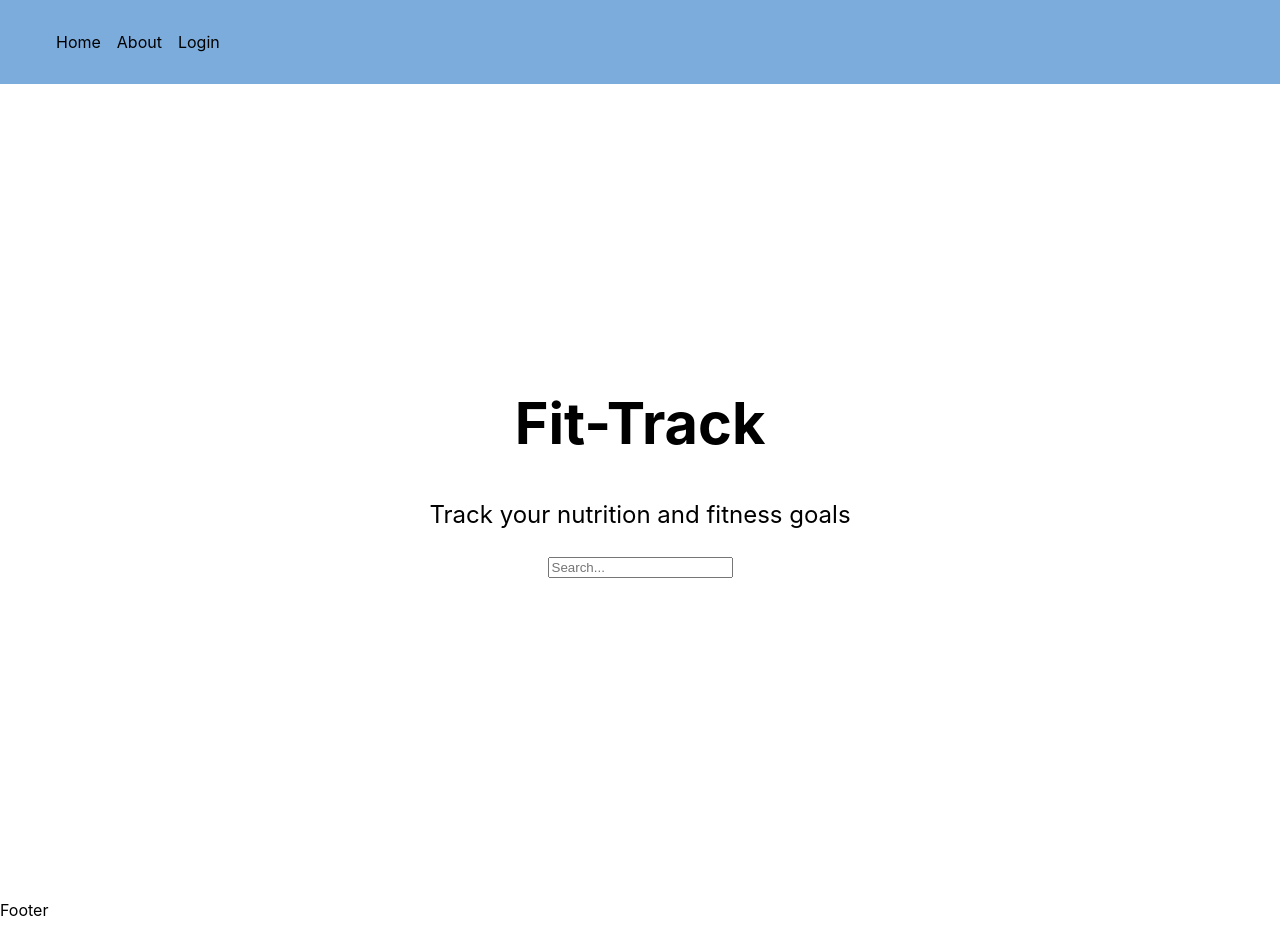
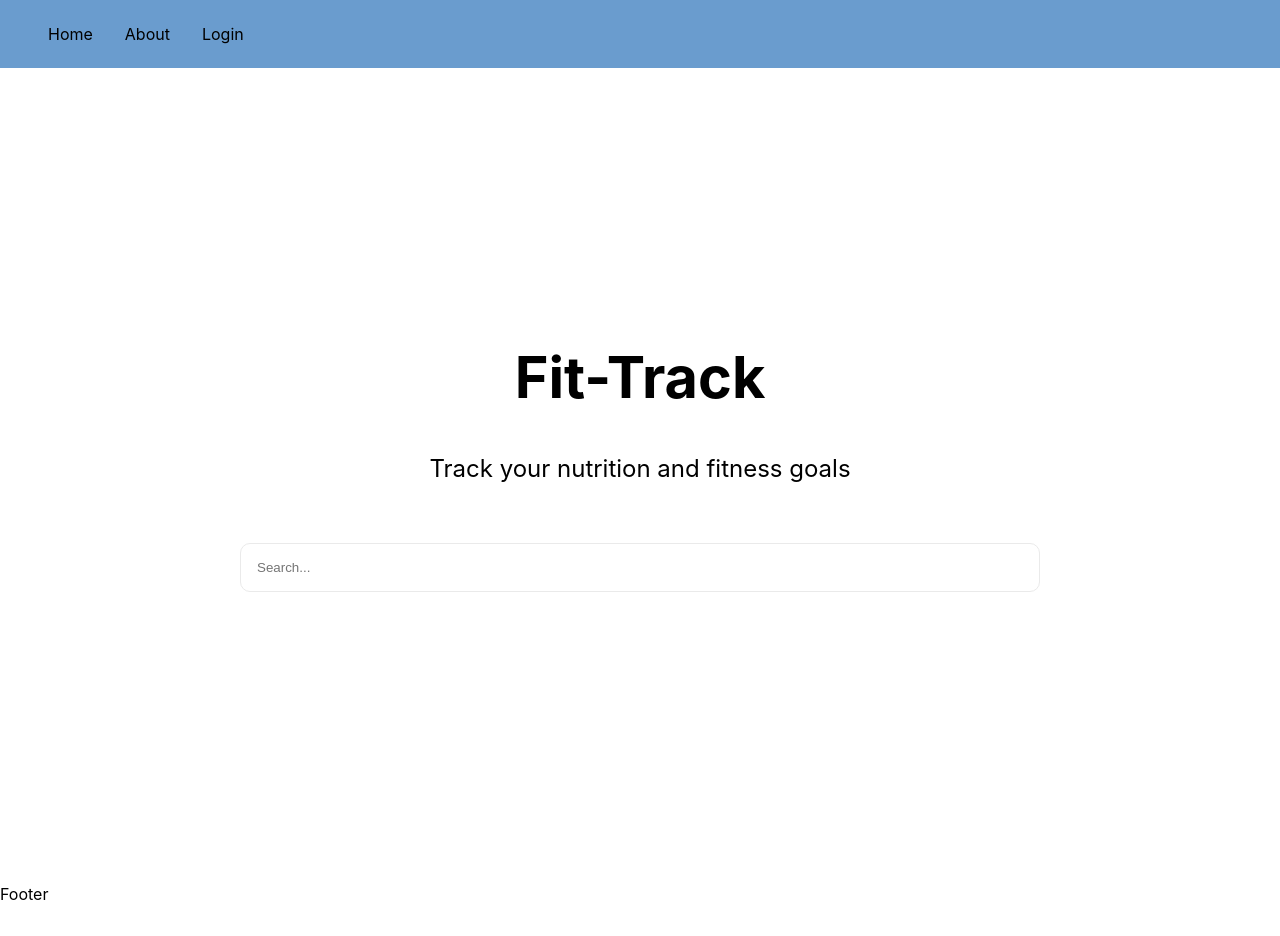
Before and after one commit to JerLPaul/Fit-Track, a Next.js app in the folder react/: page / in a window 1280 px wide. Built offline with nearby package versions, Linux system fonts and the light colour scheme.

Commit message:
updated css

```diff
--- a/react/layouts/navandfooter.js
+++ b/react/layouts/navandfooter.js
@@ -5,7 +5,7 @@ export default function NavAndFooter({ children }) {
   return (
     <div>
         <Head>
-            <title>My Site</title>
+            <title>Fit-Track</title>
             <link rel="icon" href="/favicon.ico" />
         </Head>
 
@@ -15,6 +15,7 @@ export default function NavAndFooter({ children }) {
                     <li className={styles.navitem}> <a href="/">Home</a></li>
                     <li className={styles.navitem}> <a href="/">About</a></li>
                     <li className={styles.navitem}> <a href="/">Login</a></li>
+                    <li className={styles.navitem}> </li>
 
                 </ul>
             </nav>
--- a/react/styles/Home.module.css
+++ b/react/styles/Home.module.css
@@ -84,6 +84,22 @@
   height: 1em;
 }
 
+.searchBar {
+  margin-top: 2rem;
+  padding: 1rem;
+  border-radius: 10px;
+  border: 1px solid #eaeaea;
+  width: 80%;
+  max-width: 800px;
+  display: flex;
+  justify-content: center;
+}
+
+.searchBar:focus {
+  border: 1px solid #eaeaea;
+}
+
+
 @media (max-width: 600px) {
   .grid {
     width: 100%;
--- a/react/styles/global.css
+++ b/react/styles/global.css
@@ -1,3 +1,18 @@
+
+@media (prefers-color-scheme: light) {
+  body {
+    background-color: white;
+    color: black;
+  }
+}
+
+@media (prefers-color-scheme: dark) {
+  body {
+    background-color: rgb(44, 44, 44);
+    color: white;
+  }
+}
+
 html,
 body {
   padding: 0;
--- a/react/styles/nav.module.css
+++ b/react/styles/nav.module.css
@@ -2,9 +2,8 @@
 .navbar {
     display: flex;
     align-items: center;
-    padding: 1rem;
-    background-color: #7bacdc;
-    min-width: 100vw;
+    background-color: #6a9cce;
+    min-width: 99vw;
 }
 
 .navlist {
@@ -16,10 +15,12 @@
 
 .navitem {
     margin-right: 1rem;
+    padding: 0.5rem 0.5rem 0.5rem 0.5rem;
 }
 
 .navitem:hover {
     cursor: pointer;
     background-color: #8ab4de;
-    border-radius: 30px;
+    border-radius: 5px;
+    transition: background-color 0.5s;
 }
```
